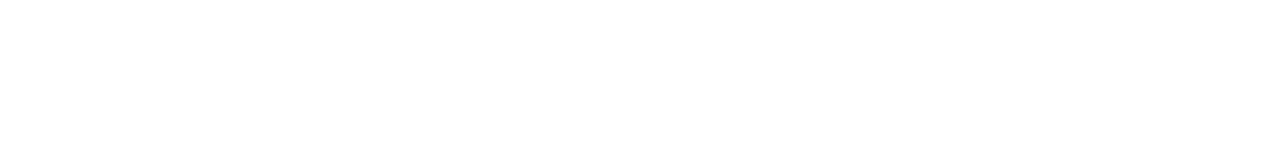
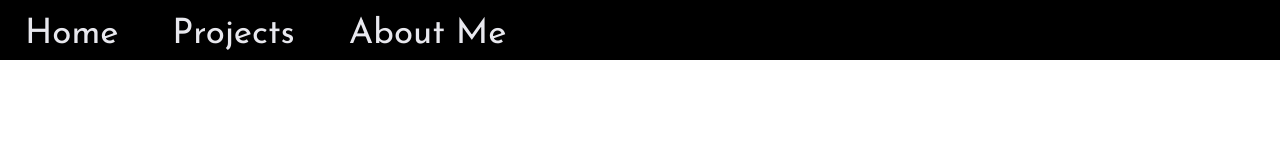
Before and after one commit to Yhbv24/intro-project-1, a plain HTML site: page index.html in a window 1280 px wide. Drawn offline with Linux system fonts and the light colour scheme.

Commit message:
It will now have navigation bar at the top of each page

```diff
--- a/css/styles.css
+++ b/css/styles.css
@@ -4,4 +4,29 @@
 
 /*********NAV BAR*********/
 
+nav {
+  height: 60px;
+  background-color: #000;
+}
+
+nav a {
+  display: inline-block;
+  margin: 10px;
+  padding: 0 15px;
+  text-decoration: none;
+  font-size: 2.5em;
+  font-family: 'Josefin Sans', sans-serif;
+  color: #e8e8ee;
+  text-decoration: none;
+}
+
+nav a:visited {
+  text-decoration: none;
+}
+
+nav a:hover {
+  text-decoration: none;
+  color:
+}
+
 /*********FOOTER*********/
--- a/index.html
+++ b/index.html
@@ -3,10 +3,16 @@
   <head>
     <link href="css/bootstrap.css" rel="stylesheet" type="text/css">
     <link href="css/styles.css" rel="stylesheet" type="text/css">
+    <link href="https://fonts.googleapis.com/css?family=Poppins:300" rel="stylesheet">
+    <link href="https://fonts.googleapis.com/css?family=Josefin+Sans|Poppins:300" rel="stylesheet">
     <title>Ash Laidlaw | Web Development</title>
   </head>
 
   <body>
-
+    <nav>
+      <a href="index.html">Home</a>
+      <a href="projects.html">Projects</a>
+      <a href="about.html">About Me</a>
+    </nav>
   </body>
 </html>
```
Also changed, not shown: about.html (+7 -1 lines), projects.html (+7 -1 lines).
